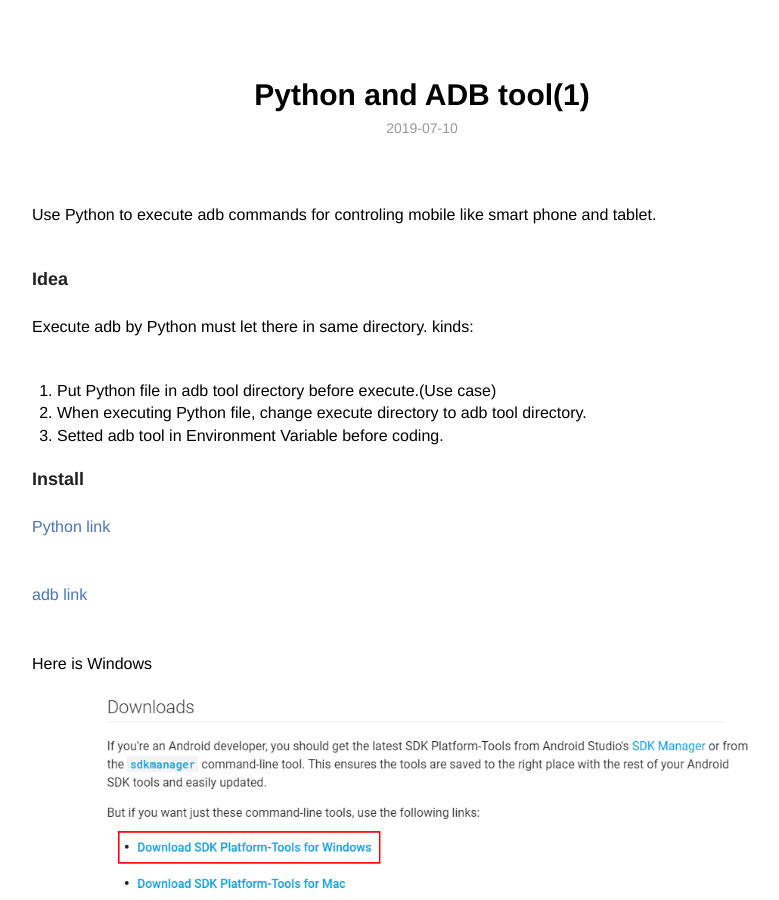
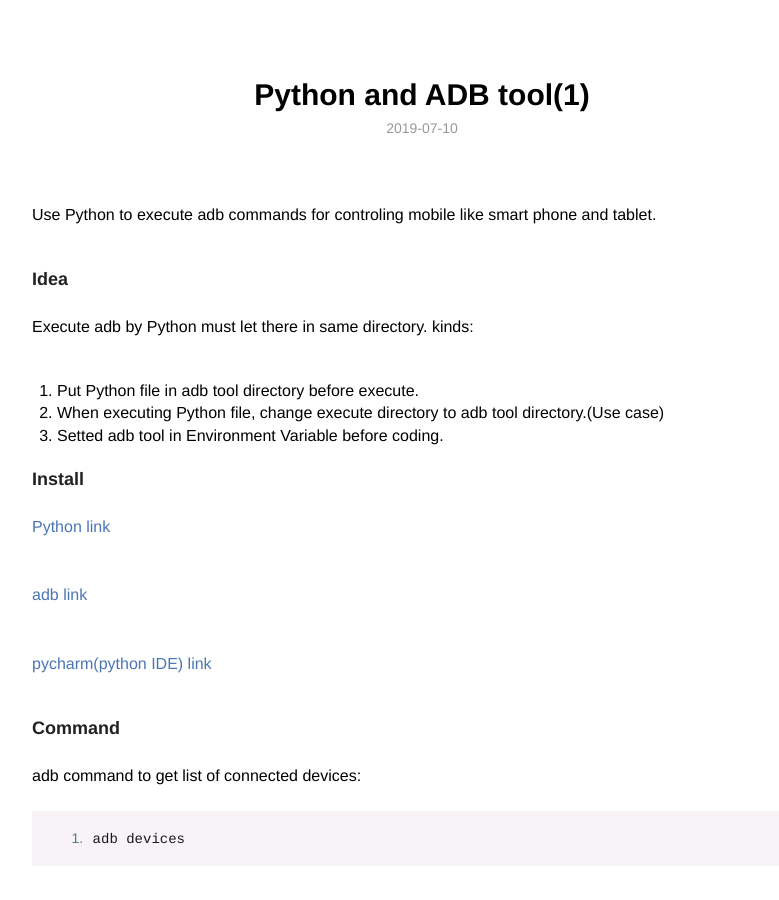
Before and after one commit to u0652804/u0652804.github.io, a Jekyll site: the page built from _posts/2019-07-10-python-adb(2).md, in a window 1280 px wide and 900 px high. Shown: the whole window, without its empty margins (218-997 px from the left). Built offline with Jekyll 4.4.1, drawn with Linux system fonts in a browser that asks for light colours.

Commit message:
update adb2 img res

```diff
--- a/_posts/2019-07-10-python-adb(2).md
+++ b/_posts/2019-07-10-python-adb(2).md
@@ -9,8 +9,8 @@
 ### Idea
 Execute adb by Python must let there in same directory.
 kinds:
-1. Put Python file in adb tool directory before execute.(Use case)
-2. When executing Python file, change execute directory to adb tool directory.
+1. Put Python file in adb tool directory before execute.
+2. When executing Python file, change execute directory to adb tool directory.(Use case)
 3. Setted adb tool in Environment Variable before coding.
 
 ### Install
@@ -18,8 +18,7 @@
 
 [adb link](https://developer.android.com/studio/releases/platform-tools "adb link")
 
-Here is Windows
-![p1](https://github.com/u0652804/u0652804.github.io/blob/master/images/other/up_res/Python_adb/Python_adb_p1.png?raw=true "p1")
+[pycharm(python IDE) link](https://www.jetbrains.com/pycharm/)
 
 ### Command
 adb command to get list of connected devices:
```
Also changed, not shown: images/other/up_res/Python_adb2/Python_adb2_p1.png (added), images/other/up_res/Python_adb2/Python_adb2_p2.png (added).
